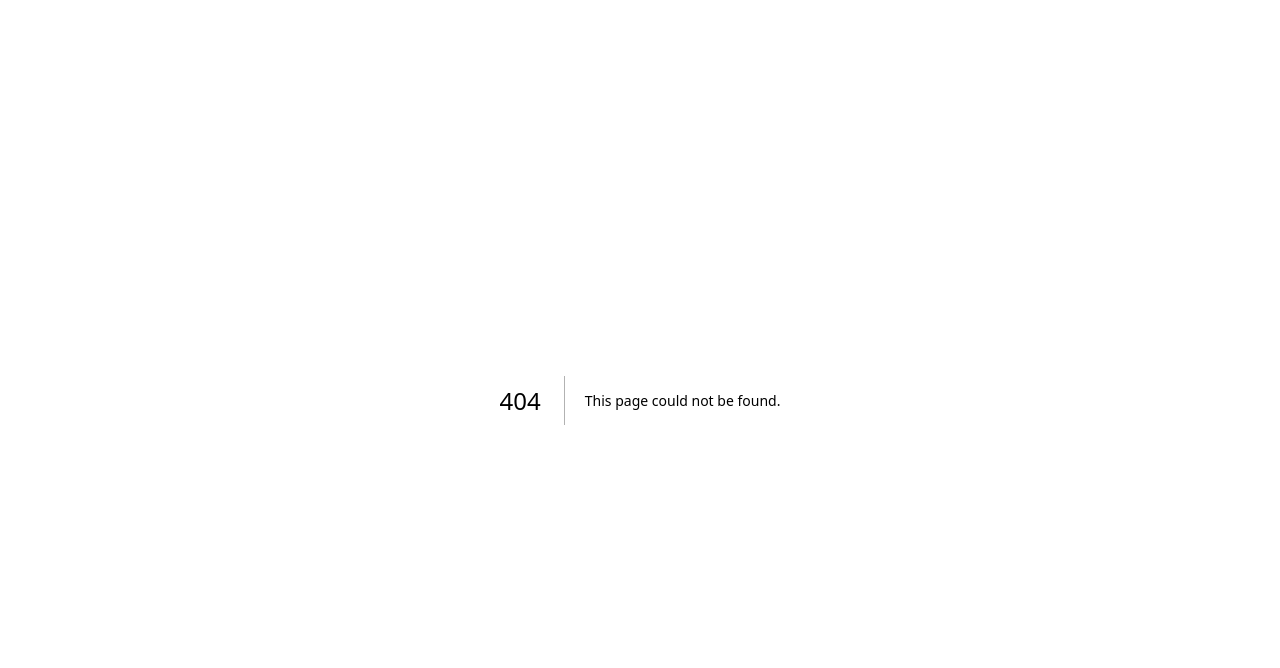
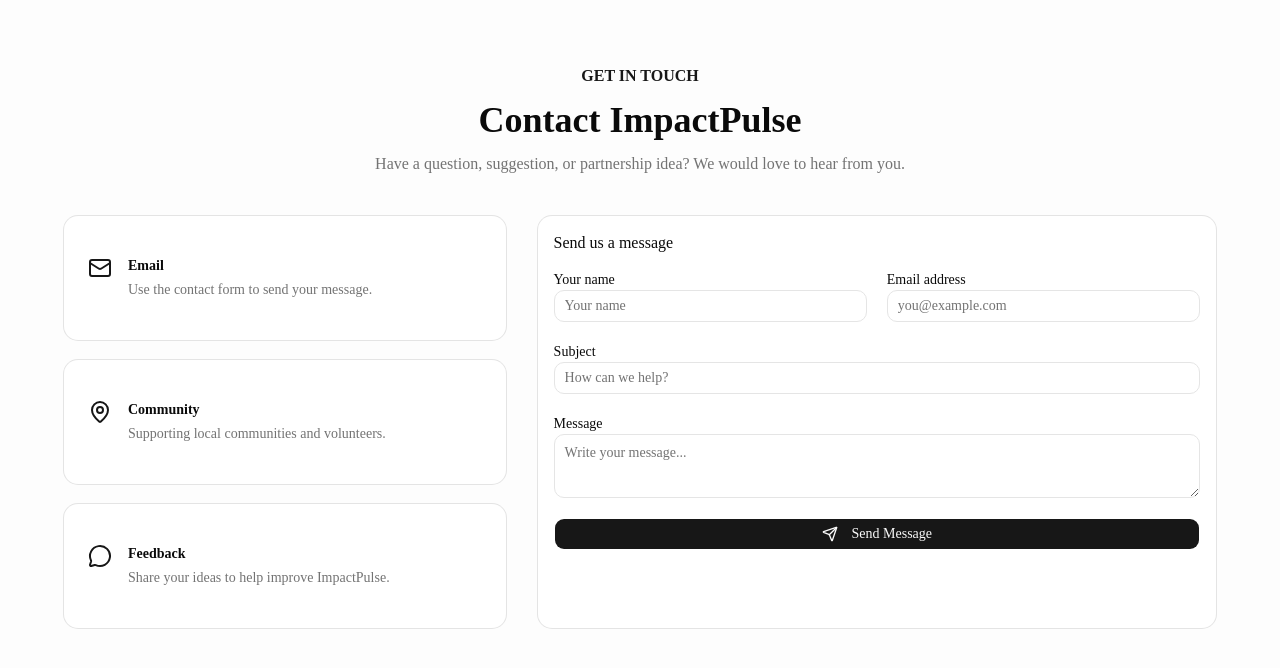
Before and after one commit to Irfan-Rakib/ImpactPulse-client, a Next.js app: page /contact in a window 1280 px wide. Before the commit this address had no page. Shown: the top 668 px of the page. Built offline with nearby package versions, Linux system fonts and the light colour scheme.

Commit message:
added contact page

```diff
--- /dev/null
+++ b/src/app/contact/page.tsx
@@ -0,0 +1,192 @@
+"use client";
+
+import { FormEvent, useState } from "react";
+import { Mail, MapPin, MessageCircle, Send, Loader2 } from "lucide-react";
+
+import { Button } from "@/components/ui/button";
+import { Card, CardContent, CardHeader, CardTitle } from "@/components/ui/card";
+import { Input } from "@/components/ui/input";
+import { Textarea } from "@/components/ui/textarea";
+
+export default function ContactPage() {
+  const [form, setForm] = useState({
+    name: "",
+    email: "",
+    subject: "",
+    message: "",
+  });
+
+  const [success, setSuccess] = useState("");
+  const [loading, setLoading] = useState(false);
+
+  function handleChange(
+    e: React.ChangeEvent<HTMLInputElement | HTMLTextAreaElement>,
+  ) {
+    setForm((previous) => ({
+      ...previous,
+      [e.target.name]: e.target.value,
+    }));
+  }
+
+  async function handleSubmit(e: FormEvent<HTMLFormElement>) {
+    e.preventDefault();
+    setLoading(true);
+    setSuccess("");
+
+    // Frontend-only demonstration. No email is sent yet.
+    await new Promise((resolve) => setTimeout(resolve, 500));
+
+    setSuccess(
+      "Your message has been validated. Message delivery will be available after the contact API is connected.",
+    );
+
+    setForm({
+      name: "",
+      email: "",
+      subject: "",
+      message: "",
+    });
+
+    setLoading(false);
+  }
+
+  return (
+    <main className="min-h-screen bg-muted/20 px-4 py-16">
+      <div className="mx-auto max-w-6xl">
+        <div className="mb-10 text-center">
+          <p className="font-semibold text-primary">GET IN TOUCH</p>
+          <h1 className="mt-3 text-4xl font-bold">Contact ImpactPulse</h1>
+          <p className="mx-auto mt-3 max-w-xl text-muted-foreground">
+            Have a question, suggestion, or partnership idea? We would love to
+            hear from you.
+          </p>
+        </div>
+
+        <div className="grid gap-8 md:grid-cols-5">
+          <div className="space-y-5 md:col-span-2">
+            <Card>
+              <CardContent className="flex gap-4 p-6">
+                <Mail className="h-6 w-6 text-primary" />
+                <div>
+                  <h2 className="font-semibold">Email</h2>
+                  <p className="mt-1 text-sm text-muted-foreground">
+                    Use the contact form to send your message.
+                  </p>
+                </div>
+              </CardContent>
+            </Card>
+
+            <Card>
+              <CardContent className="flex gap-4 p-6">
+                <MapPin className="h-6 w-6 text-primary" />
+                <div>
+                  <h2 className="font-semibold">Community</h2>
+                  <p className="mt-1 text-sm text-muted-foreground">
+                    Supporting local communities and volunteers.
+                  </p>
+                </div>
+              </CardContent>
+            </Card>
+
+            <Card>
+              <CardContent className="flex gap-4 p-6">
+                <MessageCircle className="h-6 w-6 text-primary" />
+                <div>
+                  <h2 className="font-semibold">Feedback</h2>
+                  <p className="mt-1 text-sm text-muted-foreground">
+                    Share your ideas to help improve ImpactPulse.
+                  </p>
+                </div>
+              </CardContent>
+            </Card>
+          </div>
+
+          <Card className="md:col-span-3">
+            <CardHeader>
+              <CardTitle>Send us a message</CardTitle>
+            </CardHeader>
+
+            <CardContent>
+              <form onSubmit={handleSubmit} className="space-y-5">
+                <div className="grid gap-5 sm:grid-cols-2">
+                  <div className="space-y-2">
+                    <label htmlFor="name" className="text-sm font-medium">
+                      Your name
+                    </label>
+                    <Input
+                      id="name"
+                      name="name"
+                      value={form.name}
+                      onChange={handleChange}
+                      placeholder="Your name"
+                      required
+                    />
+                  </div>
+
+                  <div className="space-y-2">
+                    <label htmlFor="email" className="text-sm font-medium">
+                      Email address
+                    </label>
+                    <Input
+                      id="email"
+                      name="email"
+                      type="email"
+                      value={form.email}
+                      onChange={handleChange}
+                      placeholder="you@example.com"
+                      required
+                    />
+                  </div>
+                </div>
+
+                <div className="space-y-2">
+                  <label htmlFor="subject" className="text-sm font-medium">
+                    Subject
+                  </label>
+                  <Input
+                    id="subject"
+                    name="subject"
+                    value={form.subject}
+                    onChange={handleChange}
+                    placeholder="How can we help?"
+                    required
+                  />
+                </div>
+
+                <div className="space-y-2">
+                  <label htmlFor="message" className="text-sm font-medium">
+                    Message
+                  </label>
+                  <Textarea
+                    id="message"
+                    name="message"
+                    value={form.message}
+                    onChange={handleChange}
+                    placeholder="Write your message..."
+                    rows={6}
+                    required
+                  />
+                </div>
+
+                {success && (
+                  <p className="rounded-md bg-green-100 p-3 text-sm text-green-800 dark:bg-green-950 dark:text-green-300">
+                    {success}
+                  </p>
+                )}
+
+                <Button type="submit" className="w-full" disabled={loading}>
+                  {loading ? (
+                    <Loader2 className="mr-2 h-4 w-4 animate-spin" />
+                  ) : (
+                    <Send className="mr-2 h-4 w-4" />
+                  )}
+                  {loading ? "Processing..." : "Send Message"}
+                </Button>
+              </form>
+            </CardContent>
+          </Card>
+        </div>
+      </div>
+    </main>
+  );
+}
```
